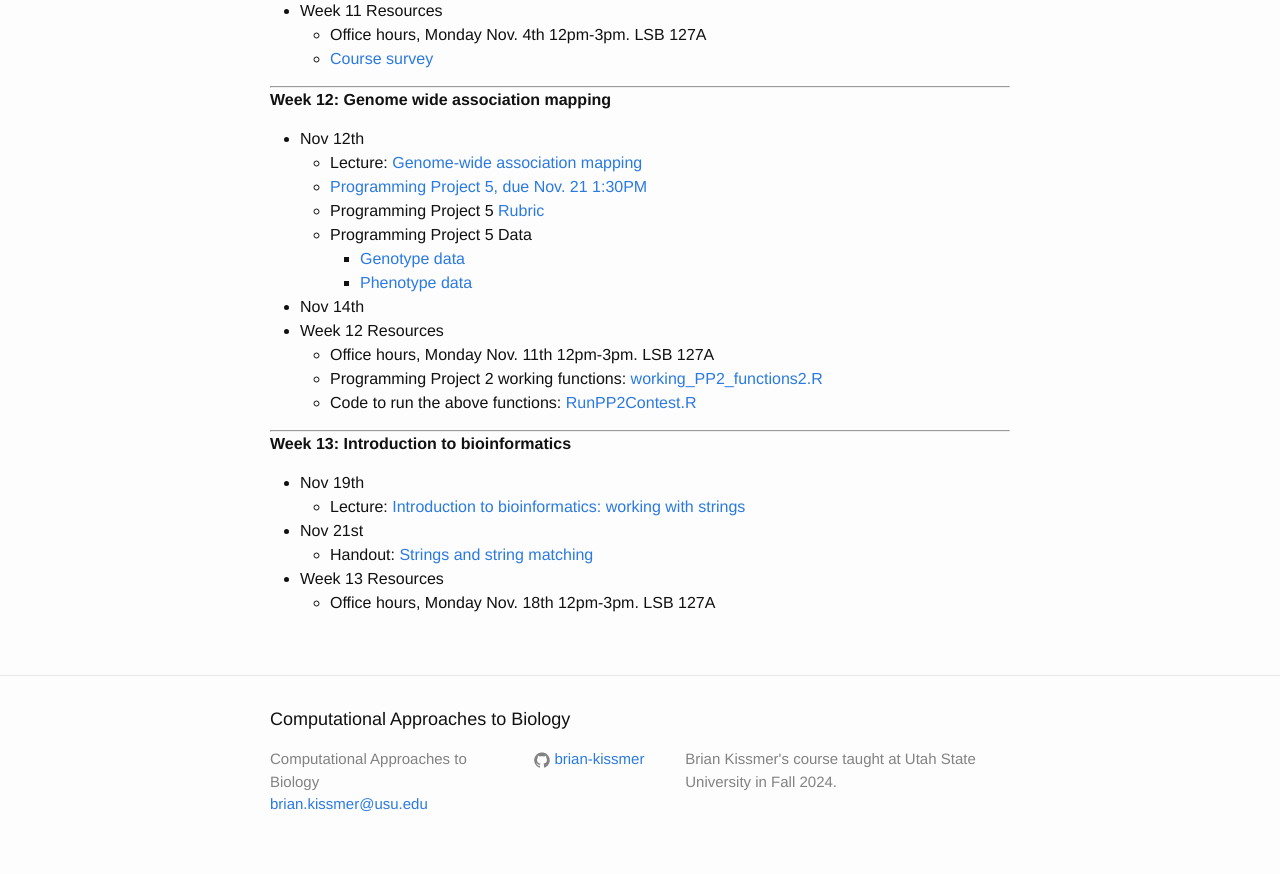
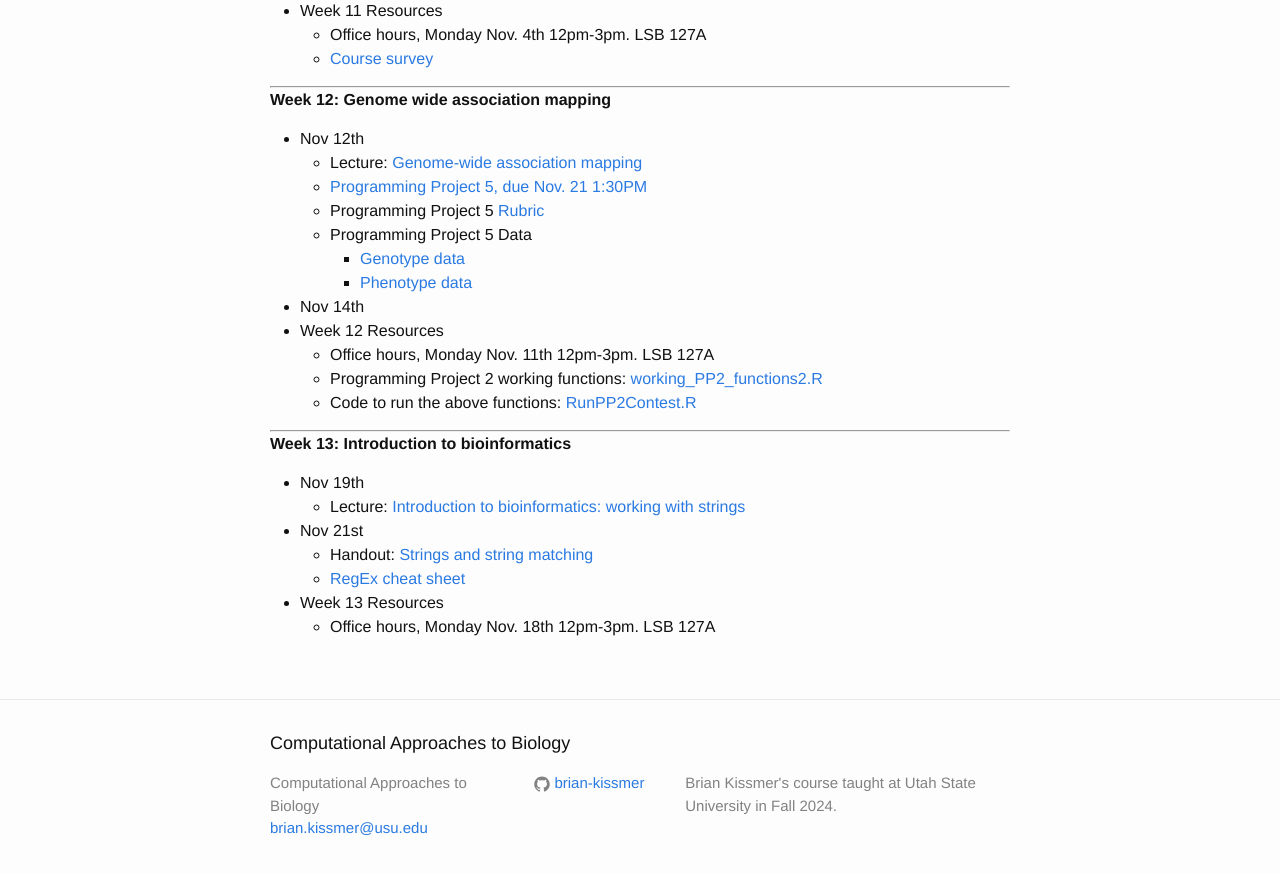
Before and after one commit to brian-kissmer/brian-kissmer.github.io, a Jekyll site: the page built from Schedule.md, in a window 1280 px wide and 900 px high, scrolled down 3312 px. Shown: the top 874 px of the window. Built offline with Jekyll 4.4.1, drawn with Linux system fonts in a browser that asks for light colours.

Commit message:
Update Schedule.md

```diff
--- a/Schedule.md
+++ b/Schedule.md
@@ -185,5 +185,6 @@ layout: page
   * Lecture: [Introduction to bioinformatics: working with strings]({{ site.baseurl }}/slides/Nov 19 slides.pdf)
 * Nov 21st
   * Handout: [Strings and string matching]({{ site.baseurl }}/worksheets/strings.html)
+  * [RegEx cheat sheet](https://github.com/rstudio/cheatsheets/blob/main/regex.pdf)
 * Week 13 Resources
     * Office hours, Monday Nov. 18th 12pm-3pm. LSB 127A
```
